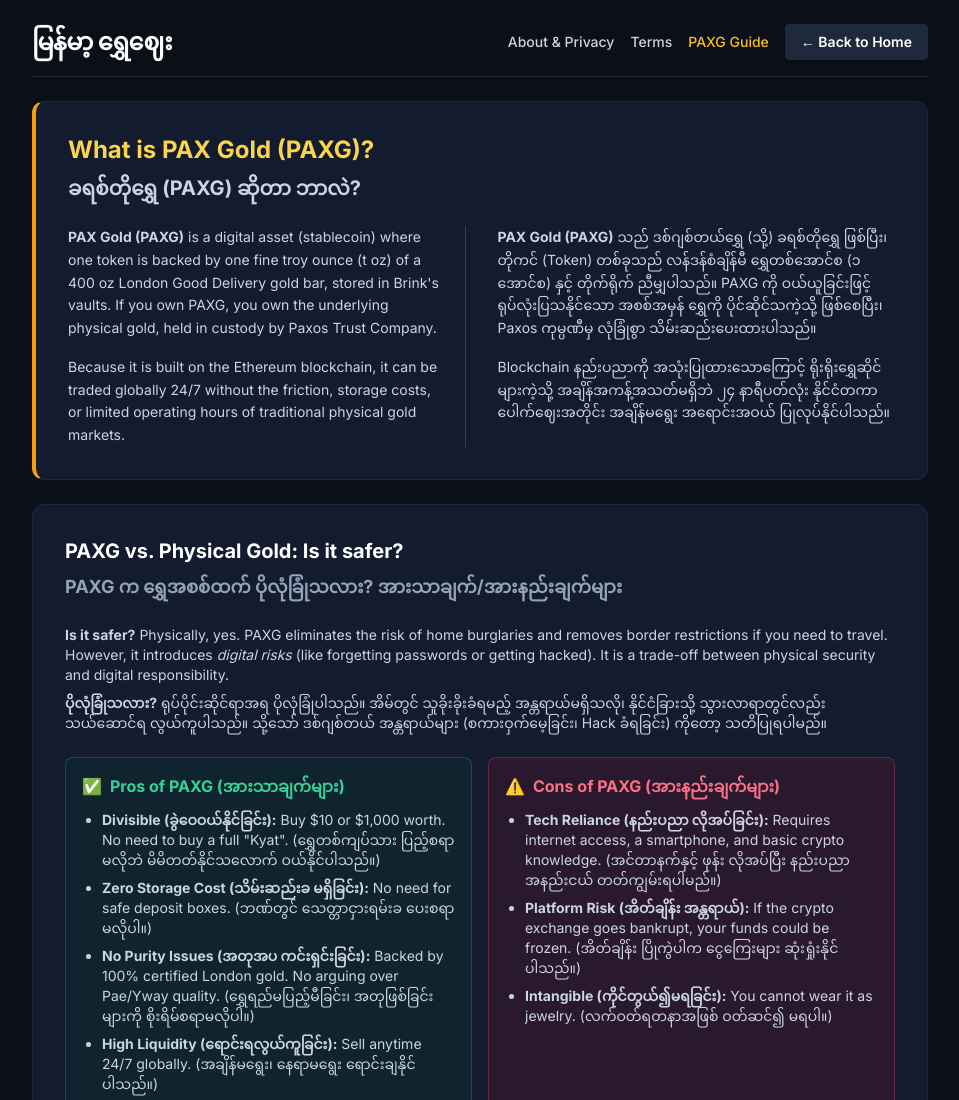
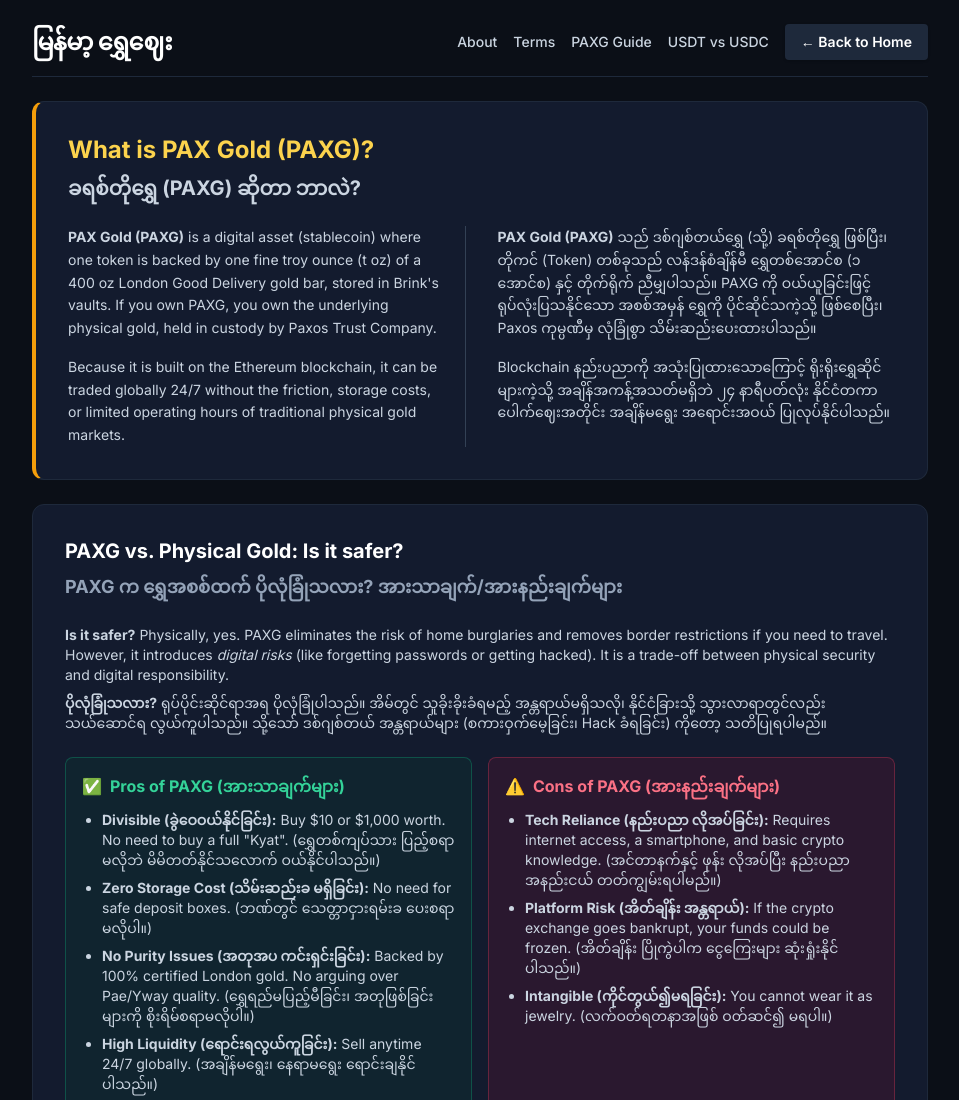
Before and after one commit to thoomdy-art/mmk-gold-terminal, a website: page paxg.html in a window 1280 px wide. Shown: the top 1100 px of the page, without its empty margins (160-1119 px from the left). Drawn offline with nearby package versions, Linux system fonts and the light colour scheme; a web font is replaced by a local one.

Commit message:
Update paxg.html

```diff
--- a/paxg.html
+++ b/paxg.html
@@ -23,12 +23,13 @@
       <h1 class="text-xl sm:text-2xl font-bold tracking-tight text-white">မြန်မာ့ ရွှေဈေး</h1>
     </div>
     <div class="flex items-center gap-4 w-full sm:w-auto justify-between sm:justify-end">
-      <div class="flex items-center gap-4">
-        <a href="about.html" class="text-sm font-medium text-slate-300 hover:text-white transition underline-offset-4 hover:underline">About & Privacy</a>
+      <div class="flex flex-wrap items-center justify-end gap-3 sm:gap-4">
+        <a href="about.html" class="text-sm font-medium text-slate-300 hover:text-white transition underline-offset-4 hover:underline">About</a>
         <a href="terms.html" class="text-sm font-medium text-slate-300 hover:text-white transition underline-offset-4 hover:underline">Terms</a>
-        <a href="paxg.html" class="text-sm font-medium text-amber-400 hover:text-amber-300 transition underline-offset-4 hover:underline">PAXG Guide</a>
+        <a href="paxg.html" class="text-sm font-medium text-slate-300 hover:text-white transition underline-offset-4 hover:underline">PAXG Guide</a>
+        <a href="usdtusdc.html" class="text-sm font-medium text-slate-300 hover:text-white transition underline-offset-4 hover:underline">USDT vs USDC</a>
       </div>
-      <a href="index.html" class="px-4 py-2 rounded bg-slate-800 hover:bg-slate-700 text-white text-sm font-semibold transition shadow">
+      <a href="index.html" class="px-4 py-2 rounded bg-slate-800 hover:bg-slate-700 text-white text-sm font-semibold transition shadow whitespace-nowrap flex-shrink-0">
         ← Back to Home
       </a>
     </div>
```
